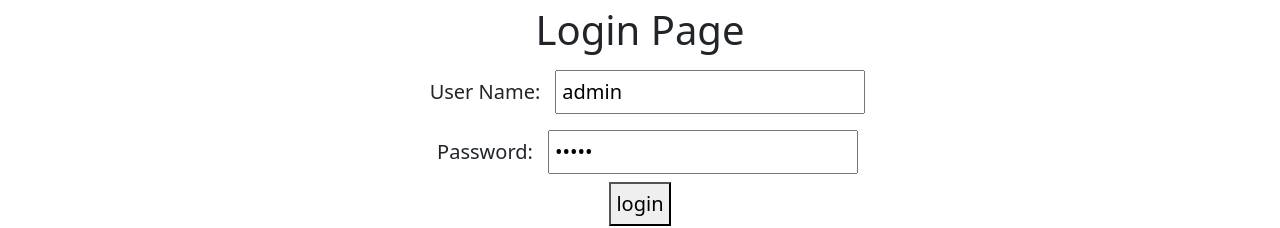
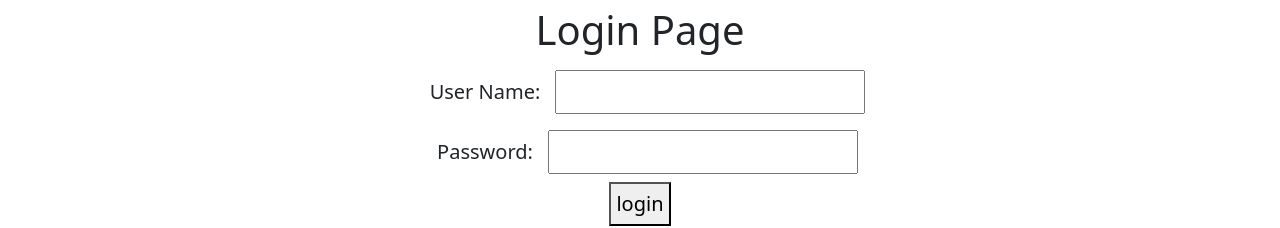
Before and after one commit to vishwasransingh/task-manager, a React (Create React App) app in the folder frontend/task-manager/: page / in a window 1280 px wide. Shown: the part 137-365 px from the top of the page. Built offline with nearby package versions, Linux system fonts and the light colour scheme.

Commit message:
Bug fixes 1

```diff
--- a/frontend/task-manager/src/components/task/LoginComponent.jsx
+++ b/frontend/task-manager/src/components/task/LoginComponent.jsx
@@ -3,8 +3,8 @@ import { useNavigate } from 'react-router-dom';
 import { useAuth } from "./security/AuthContext";
 
 export default function LoginComponent() {
-    const [username, setUsername] = useState('admin');
-    const [password, setPassword] = useState('12345');
+    const [username, setUsername] = useState('');
+    const [password, setPassword] = useState('');
     const [showErrorMessage, setShowErrorMessage] = useState(false);
     const navigate = useNavigate();
     const authContext = useAuth();
--- a/frontend/task-manager/src/components/task/TaskApp.jsx
+++ b/frontend/task-manager/src/components/task/TaskApp.jsx
@@ -2,7 +2,6 @@ import React from 'react';
 import {BrowserRouter, Routes, Route, Navigate} from 'react-router-dom'
 import './TaskApp.css';
 import ErrorComponent from './ErrorComponent';
-import FooterComponent from './FooterComponent';
 import HeaderComponent from './HeaderComponent';
 import TaskListComponent from './TaskListComponent';
 import LoginComponent from './LoginComponent';
@@ -29,12 +28,6 @@ export default function TaskApp() {
                         <Routes>
                             <Route path='/' element={<LoginComponent />} />
                             <Route path='/login' element={ <LoginComponent /> } />
-                            <Route path='/logout' element={
-                                <AuthenticatedRoute>
-                                    <LogoutComponent />
-                                </AuthenticatedRoute>
-                            }/>
-                            <Route path='/login' element={<LoginComponent />} />
                             <Route path='/welcome/:username' element={
                                 <AuthenticatedRoute>
                                     <WelcomeComponent />
@@ -50,6 +43,11 @@ export default function TaskApp() {
                                     <TaskComponent />
                                 </AuthenticatedRoute>
                             } />
+                            <Route path='/logout' element={
+                                <AuthenticatedRoute>
+                                    <LogoutComponent />
+                                </AuthenticatedRoute>
+                            }/>
                             <Route path='*' element={<ErrorComponent />} />
                         </Routes>
                 </BrowserRouter>
--- a/frontend/task-manager/src/components/task/WelcomeComponent.jsx
+++ b/frontend/task-manager/src/components/task/WelcomeComponent.jsx
@@ -1,41 +1,39 @@
-import {useParams, Link} from 'react-router-dom'
-import { useState } from 'react'
-import { retrievePathVariable } from './security/BasicAuthService'
-import { useAuth } from './security/AuthContext'
+import { useParams, Link, useNavigate } from 'react-router-dom';
+import { useState } from 'react';
+import { retrievePathVariable } from './security/BasicAuthService';
+import { useAuth } from './security/AuthContext';
 
 function WelcomeComponent() {
-
-    const {username } = useParams()
-
-    const authContext = useAuth()
-
-    const [message, setMessage] = useState(null)
+    const { username } = useParams();
+    const authContext = useAuth();
+    const [message, setMessage] = useState(null);
+    const navigate = useNavigate(); // Import useNavigate
 
     function successfulResponse(response) {
-        console.log(response)
-        //setMessage(response.data)
-        setMessage(response.data.message)
+        console.log(response);
+        setMessage(response.data.message);
     }
 
     function errorResponse(error) {
-        console.log(error)
+        console.log(error);
     }
 
+    function navigateToTasks() {
+        // Use the navigate function to redirect to the desired URL
+        navigate('/tasks');
+    }
 
     return (
         <div className="WelcomeComponent">
             <h1>Welcome {username}</h1>
             <div>
-                <button className="btn btn-success m-5" onClick={navigateToTasks}>Manage Your Tasks</button>
-                Manage Your Tasks - <Link to="/tasks">Go here</Link>
+                <button className="btn btn-success m-5" onClick={navigateToTasks}>
+                    Manage Your Tasks
+                </button>
             </div>
             <div className="text-info">{message}</div>
         </div>
-    )
+    );
 }
 
-function navigateToTasks(){
-
-}
-
-export default WelcomeComponent
+export default WelcomeComponent;
--- a/frontend/task-manager/src/components/task/security/AuthContext.js
+++ b/frontend/task-manager/src/components/task/security/AuthContext.js
@@ -1,25 +1,30 @@
 import { createContext, useContext, useState } from "react";
 import { apiClient } from "../api/ApiClient";
 import {executeBasicAuthenticationService} from "./BasicAuthService";
+//1: Create a Context
+export const AuthContext = createContext()
 
-export const AuthContext = createContext();
-export const useAuth = () => useContext(AuthContext);
+export const useAuth = () => useContext(AuthContext)
 
+//2: Share the created context with other components
 export default function AuthProvider({ children }) {
 
+    //3: Put some state in the context
     const [isAuthenticated, setAuthenticated] = useState(false)
 
     const [username, setUsername] = useState(null)
 
     const [token, setToken] = useState(null)
 
-    // function login(username, password){
-    //     if (username === 'admin' && password === '12345') {
-    //         setAuthenticated(true);
-    //         return true;
+    // function login(username, password) {
+    //     if(username==='in28minutes' && password==='dummy'){
+    //         setAuthenticated(true)
+    //         setUsername(username)
+    //         return true
     //     } else {
-    //         setAuthenticated(false);
-    //         return false;
+    //         setAuthenticated(false)
+    //         setUsername(null)
+    //         return false
     //     }
     // }
 
@@ -55,7 +60,8 @@ export default function AuthProvider({ children }) {
         }
     }
 
-    function logout(){
+
+    function logout() {
         setAuthenticated(false)
         setToken(null)
         setUsername(null)
```
Also changed, not shown: 1 other file (tests, documents, lock files or other folders).
